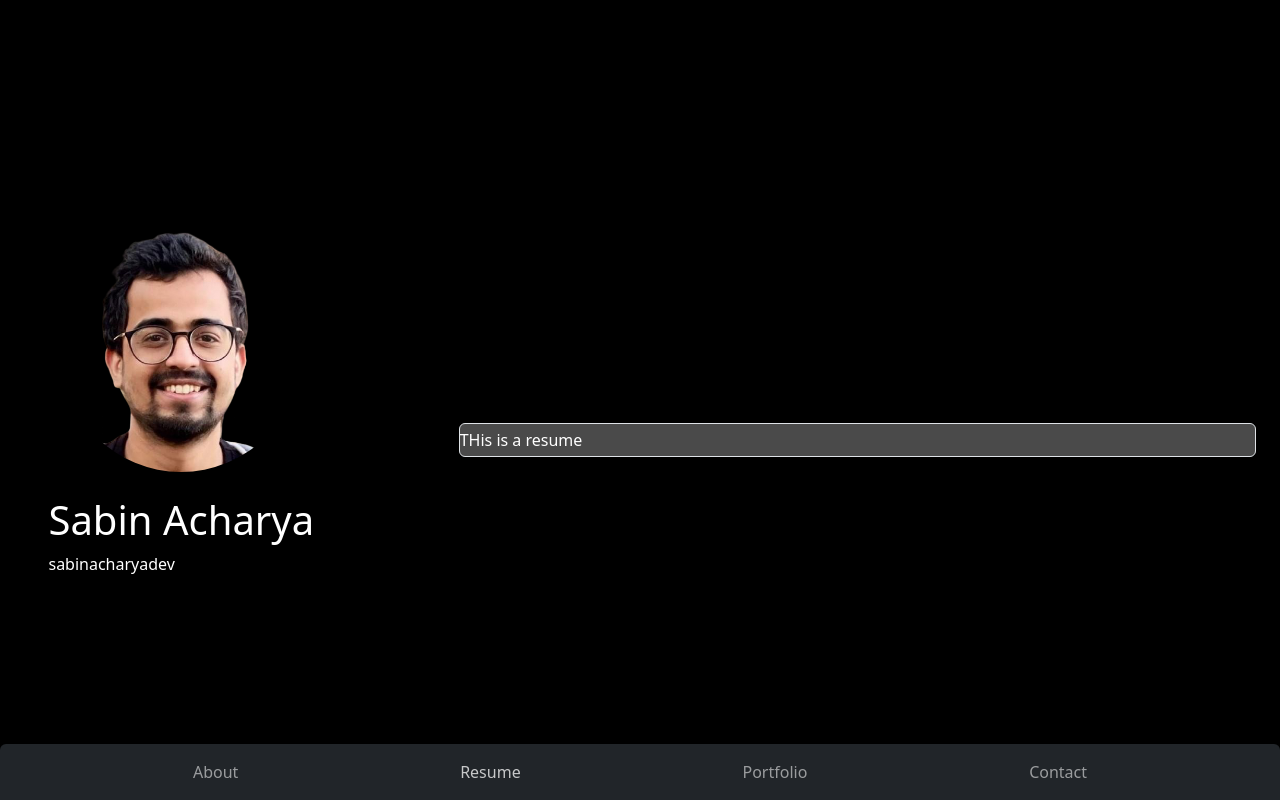
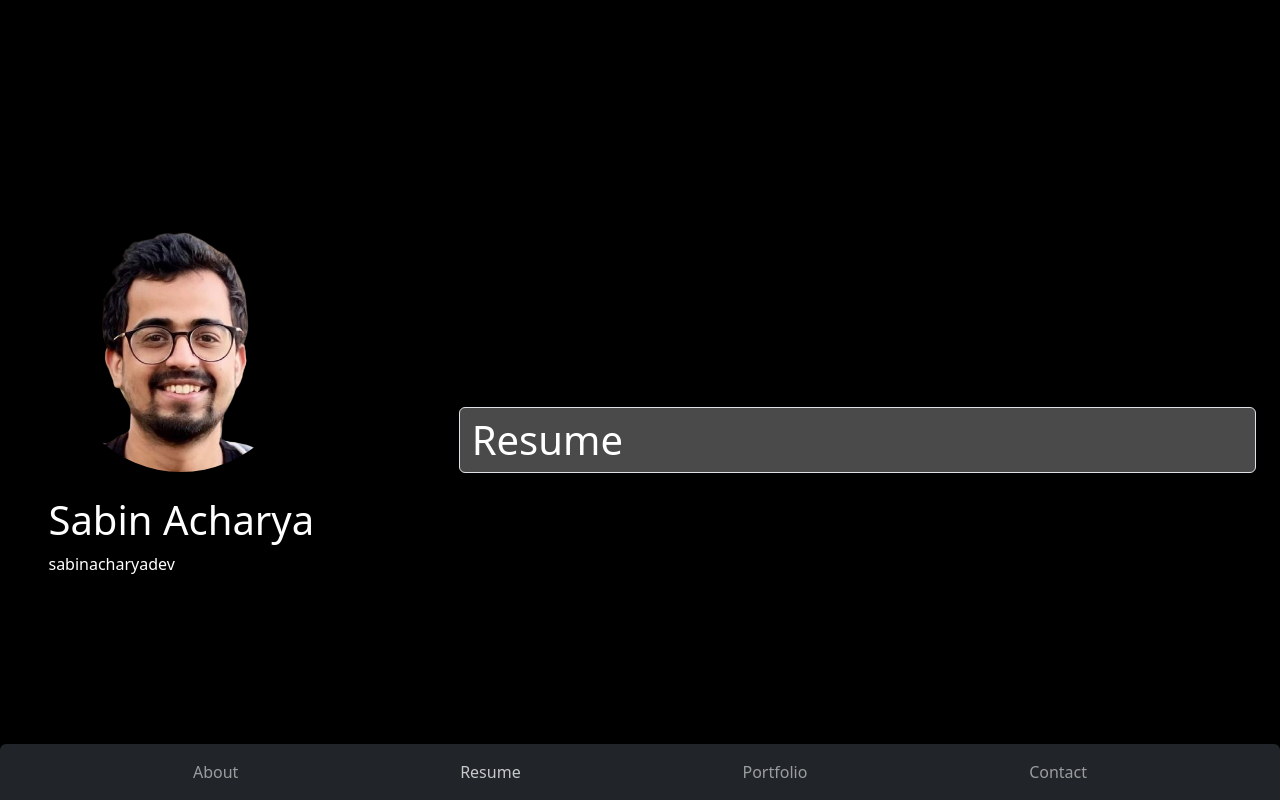
Before and after one commit to sabinacharyadev/react-my-portfolio, a React (Vite) app: page / in a window 1280 px wide. Both pictures are taken after a click on the button "Resume". Built offline with nearby package versions, Linux system fonts and the light colour scheme.

Commit message:
body section titles updated

```diff
--- a/src/components/ContactComponent.jsx
+++ b/src/components/ContactComponent.jsx
@@ -1,5 +1,10 @@
+import { Container } from "react-bootstrap";
 const ContactComponent = () => {
-  return <>This is my contact</>;
+  return (
+    <Container className="mt-2">
+      <h1>Contact</h1>
+    </Container>
+  );
 };
 
 export default ContactComponent;
--- a/src/components/PortfolioComponent.jsx
+++ b/src/components/PortfolioComponent.jsx
@@ -1,5 +1,10 @@
+import { Container } from "react-bootstrap";
 const PortfolioComponent = () => {
-  return <>THis is a portfolio</>;
+  return (
+    <Container className="mt-2">
+      <h1>Portfolio</h1>
+    </Container>
+  );
 };
 
 export default PortfolioComponent;
--- a/src/components/ResumeComponent.jsx
+++ b/src/components/ResumeComponent.jsx
@@ -1,5 +1,10 @@
+import { Container } from "react-bootstrap";
 const ResumeComponent = () => {
-  return <>THis is a resume</>;
+  return (
+    <Container className="mt-2">
+      <h1>Resume</h1>
+    </Container>
+  );
 };
 
 export default ResumeComponent;
```
